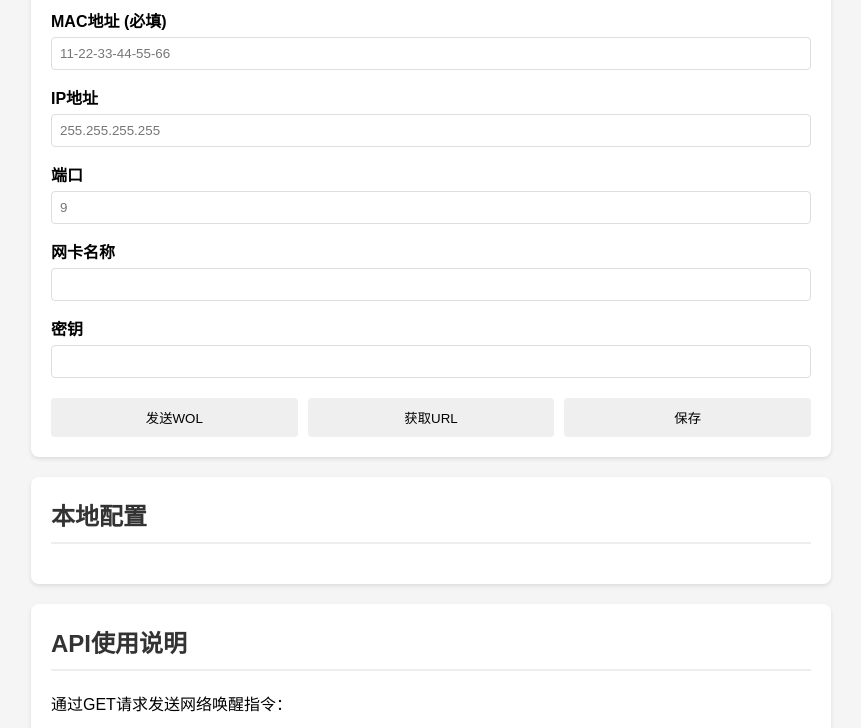
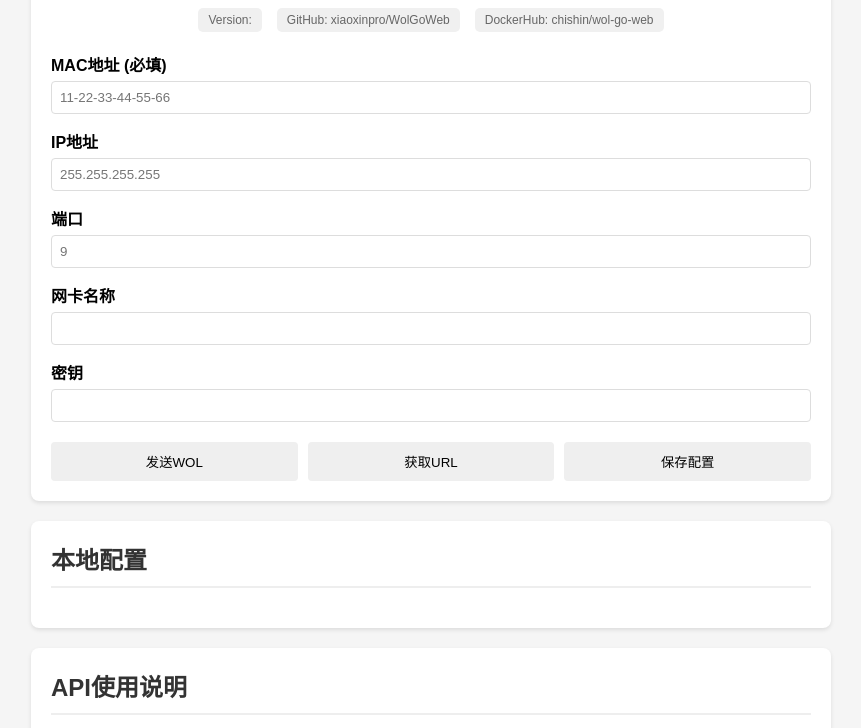
Before and after one commit to xiaoxinpro/WolGoWeb, a plain HTML site: page src/index.html in a window 1280 px wide. Shown: the part 141-869 px from the top of the page, without its empty margins (209-1070 px from the left). Drawn offline with Linux system fonts and the light colour scheme.

Commit message:
[功能]:增加版本及其项目信息显示

```diff
--- a/src/index.html
+++ b/src/index.html
@@ -14,6 +14,29 @@
         }
         h1 {
             text-align: center;
+        }
+        .version-info {
+            display: flex;
+            justify-content: center;
+            align-items: center;
+            margin-bottom: 20px;
+            font-size: 0.75em;
+            color: #666;
+            gap: 15px;
+            overflow: hidden;
+            white-space: nowrap;
+        }
+        .version-info a {
+            color: #666666;
+            background: #f0f0f0;
+            padding: 5px 10px;
+            border-radius: 5px;
+            display: inline-block;
+            text-decoration: none;
+            transition: background-color 0.3s ease;
+        }
+        .version-info a:hover {
+            background-color: #e0e0e0;
         }
         .form-container {
             background: white;
@@ -54,6 +77,9 @@
             border-radius: 4px;
             cursor: pointer;
             flex: 1;
+        }
+        button:hover {
+            background-color: #e0e0e0;
         }
         .saved-item {
             background: #fff;
@@ -210,7 +236,12 @@
 </head>
 <body>
 <div class="form-container">
-    <h1>WOL唤醒工具 V<!--VERSION--></h1>
+    <h1>WOL唤醒工具</h1>
+    <div class="version-info">
+        <a href="https://github.com/xiaoxinpro/WolGoWeb/releases" target="_blank">Version: <!--VERSION--></a>
+        <a href="https://github.com/xiaoxinpro/WolGoWeb" target="_blank">GitHub: xiaoxinpro/WolGoWeb</a>
+        <a href="https://hub.docker.com/r/chishin/wol-go-web" target="_blank">DockerHub: chishin/wol-go-web</a>
+    </div>
     <div class="form-group">
         <label for="mac">MAC地址 (必填)</label>
         <input type="text" id="mac" placeholder="11-22-33-44-55-66" required>
@@ -221,7 +252,7 @@
     </div>
     <div class="form-group">
         <label for="port">端口</label>
-        <input type="number" id="port" placeholder="9">
+        <input type="number" id="port" min="0" max="65535" placeholder="9">
     </div>
     <div class="form-group">
         <label for="network">网卡名称</label>
@@ -234,7 +265,7 @@
     <div class="buttons">
         <button onclick="sendWOL()">发送WOL</button>
         <button onclick="getURL()">获取URL</button>
-        <button onclick="saveConfig()">保存</button>
+        <button onclick="saveConfig()">保存配置</button>
     </div>
     <div class="url-output">
         <input type="text" id="generatedUrl" readonly>
@@ -346,7 +377,7 @@
             const params = await getFormParams();
             fetch(`/wol?${new URLSearchParams(params)}`)
                 .then(response => response.json())
-                .then(data => showAlert(data.message, '唤醒成功'))
+                .then(data => data.error == 0 ? showAlert(data.message, '唤醒成功') : showAlert(data.message, '唤醒失败'))
                 .catch(error => showAlert(error.message, '发送失败'));
         } catch (error) {
             showAlert(error.message, 'WOL失败');
```
Also changed, not shown: 1 other file.
